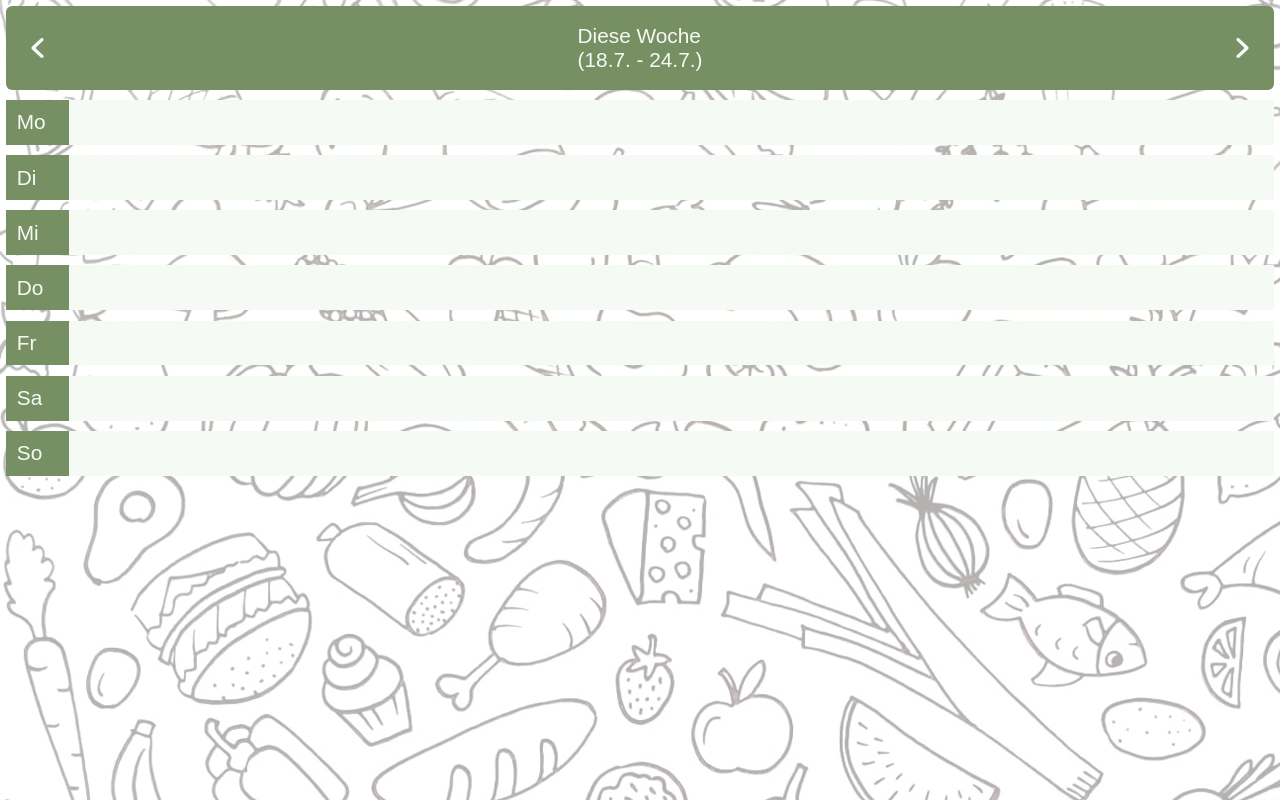
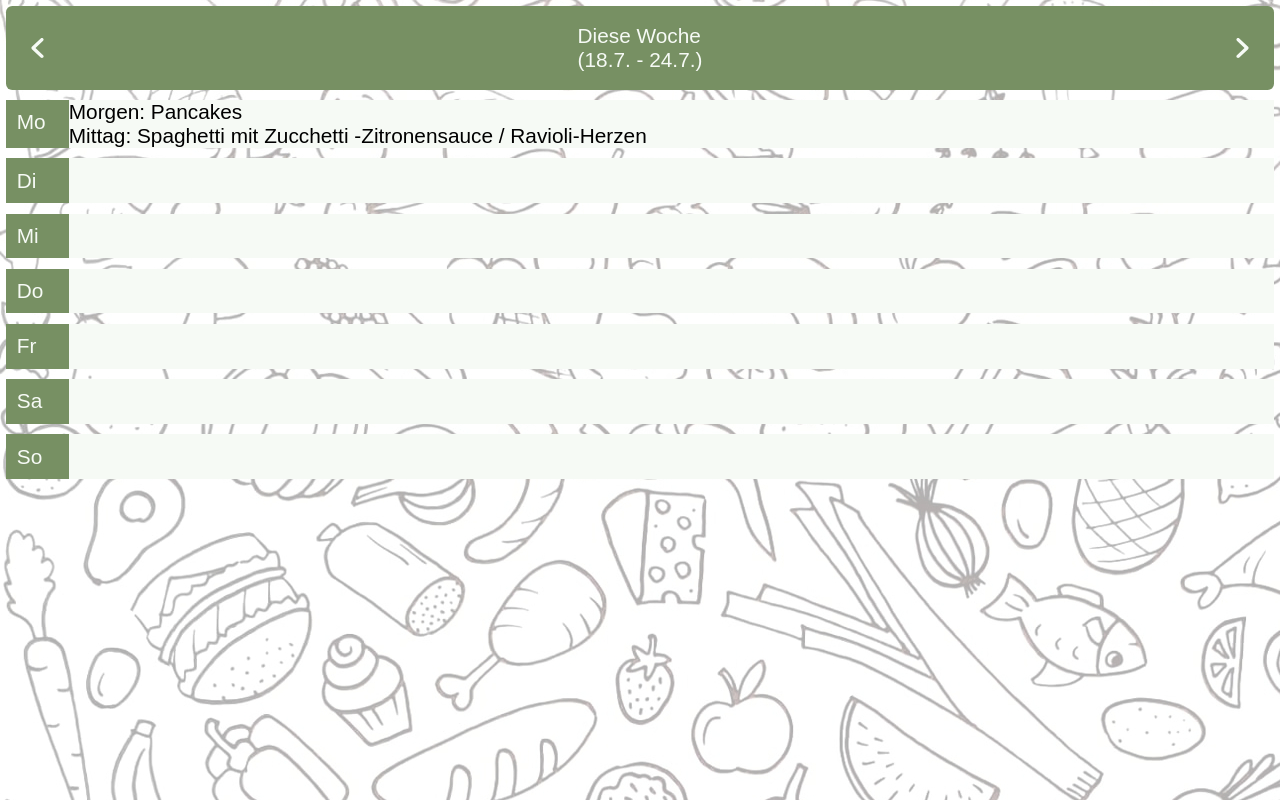
Before and after one commit to romixch/wochen-menu-plan-web, a React (Create React App) app: page / in a window 1280 px wide. Built offline with nearby package versions, Linux system fonts and the light colour scheme.

Commit message:
More css

```diff
--- a/src/components/menu-card.css
+++ b/src/components/menu-card.module.css
@@ -1,16 +1,21 @@
-.menu-card {
+.menuCard {
     display: flex;
     width: 100%;
     background-color: var(--tertiaryFont);
 }
 
-.week {
+.weekday {
     color: var(--tertiaryFont);
     background-color: var(--tertiary);
-    min-width: 2em;
     padding: 0.5em;
 }
 
-.open {}
+.weekday.closed {
+    width: 2em;
+    transition: width 0.5s;
+}
 
-.closed {}
+.weekday.open {
+    width: 6em;
+    transition: width 0.5s;
+}
--- a/src/components/menu-card.tsx
+++ b/src/components/menu-card.tsx
@@ -2,7 +2,7 @@ import { format, parseISO } from "date-fns";
 import { de } from "date-fns/locale";
 import { useState } from "react";
 import { MenuDailyPlan } from "../model/model";
-import './menu-card.css'
+import styles from './menu-card.module.css'
 
 type Props = {
     dailyPlan: MenuDailyPlan
@@ -12,13 +12,31 @@ type Props = {
 const MenuCard = ({ dailyPlan }: Props) => {
     const [open, setOpen] = useState(false)
 
+    const breakfastCourses = dailyPlan.courses.filter(c => c.meal === 'breakfast');
+    const breakfastCourseText = breakfastCourses.map(c => c.description).join(' / ')
+    const lunchCourses = dailyPlan.courses.filter(c => c.meal === 'lunch');
+    const lunchCourseText = lunchCourses.map(c => c.description).join(' / ')
+    const dinnerCourses = dailyPlan.courses.filter(c => c.meal === 'dinner');
+    const dinnerCourseText = dinnerCourses.map(c => c.description).join(' / ')
+
     const handleOnTitleClick = () => {
         setOpen(!open)
     }
     const weekdayText = format(parseISO(dailyPlan.date), open ? "iiii" : "iiiiii", { locale: de })
 
-    return <div className={`menu-card ${open ? 'open' : 'closed'}`}>
-        <div className='week' onClick={handleOnTitleClick}>{weekdayText}</div>
+    return <div onClick={handleOnTitleClick} className={`${styles.menuCard} ${open ? styles.open : styles.closed}`}>
+        <div className={`${styles.weekday} ${open ? styles.open : styles.closed}`}>{weekdayText}</div>
+        <div>
+            {breakfastCourses.length > 0 &&
+                <div className={styles.course}>Morgen: {breakfastCourseText}</div>
+            }
+            {lunchCourses.length > 0 &&
+                <div className={styles.course}>Mittag: {lunchCourseText}</div>
+            }
+            {dinnerCourses.length > 0 &&
+                <div className={styles.course}>Abend: {dinnerCourseText}</div>
+            }
+        </div>
     </div>
 }
 
```
Also changed, not shown: 1 other file (tests, documents, lock files or other folders).
